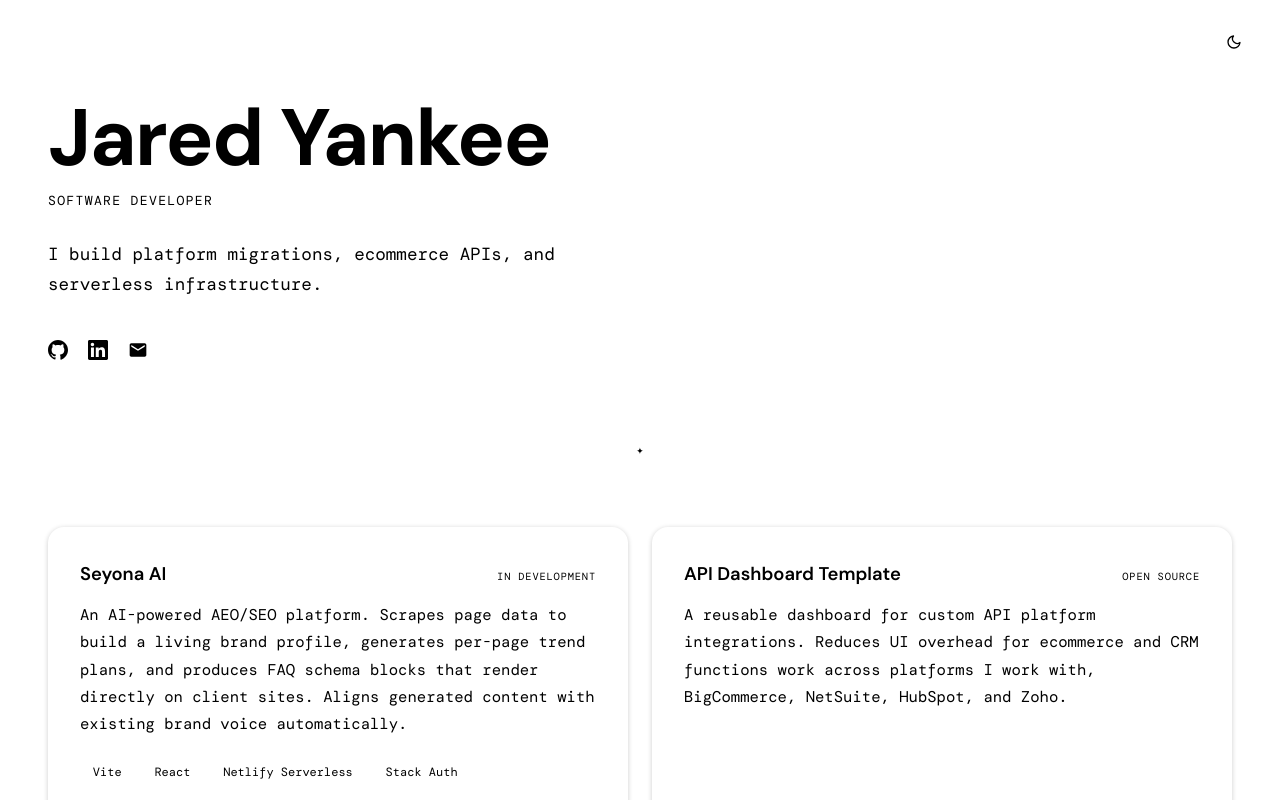
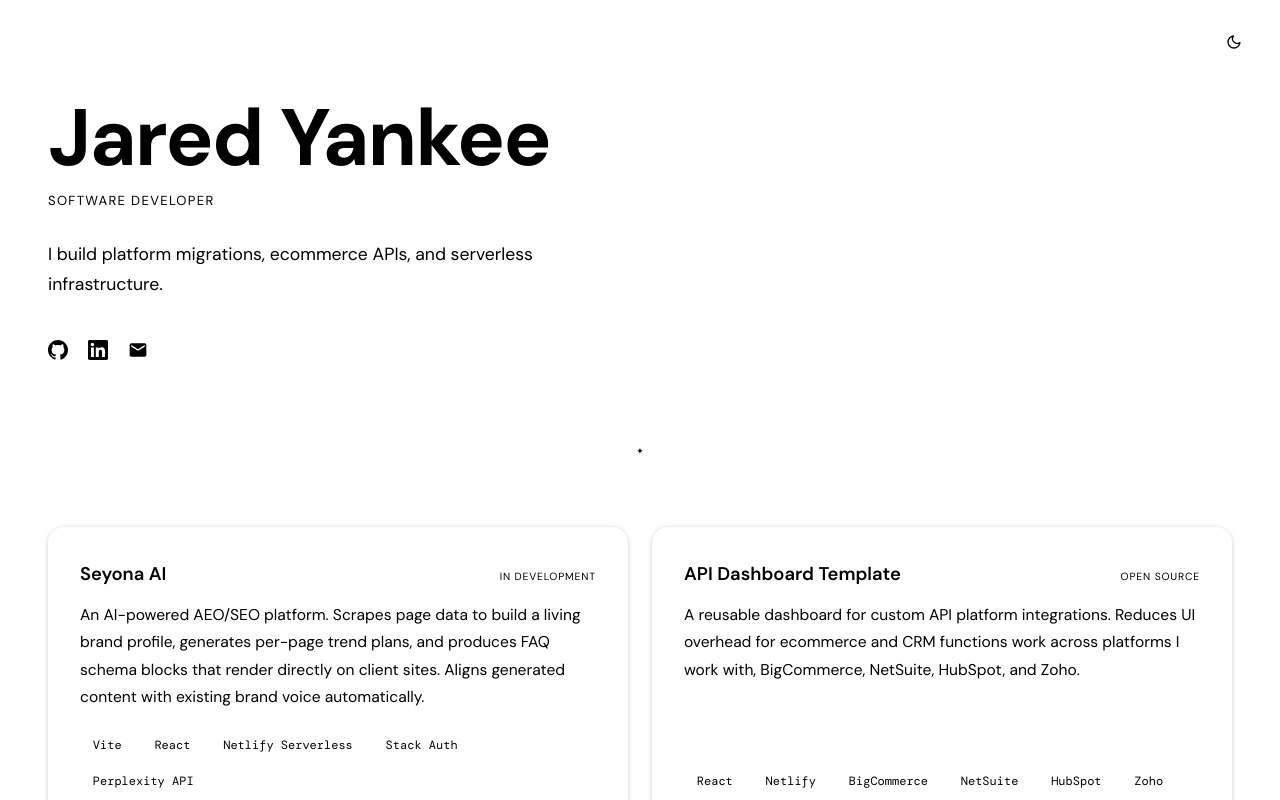
Before and after one commit to jaredyankee/jared-yankee, a React (Vite) app: page / in a window 1280 px wide. Shown: the top 800 px of the page. Built offline with nearby package versions, Linux system fonts and the light colour scheme; the HTML template or start-up script is replaced by a standard one.

Commit message:
serif to sans-serif

```diff
--- a/src/index.css
+++ b/src/index.css
@@ -7,7 +7,7 @@
 body {
   background-color: var(--color-bg);
   color: var(--color-text);
-  font-family: 'DM Mono', monospace;
+  font-family: 'DM Sans', sans-serif;
   line-height: 1.7;
   -webkit-font-smoothing: antialiased;
   -moz-osx-font-smoothing: grayscale;
```
